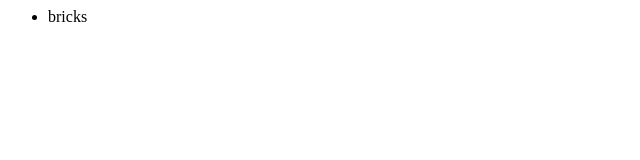
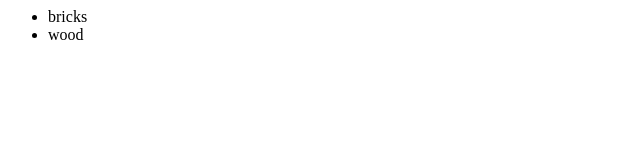
Before and after one commit to nfraylick/newGitTest, a plain HTML site: page index.html in a window 1280 px wide. Shown: the full height of the page, 0-640 px from the left. Drawn offline with Linux system fonts and the light colour scheme.

Commit message:
add wood to index.html

```diff
--- a/index.html
+++ b/index.html
@@ -5,6 +5,7 @@
     <div>
         <ul>
             <li>bricks</li>
+            <li>wood</li>
         </ul>
     </div>
 </body>
```
